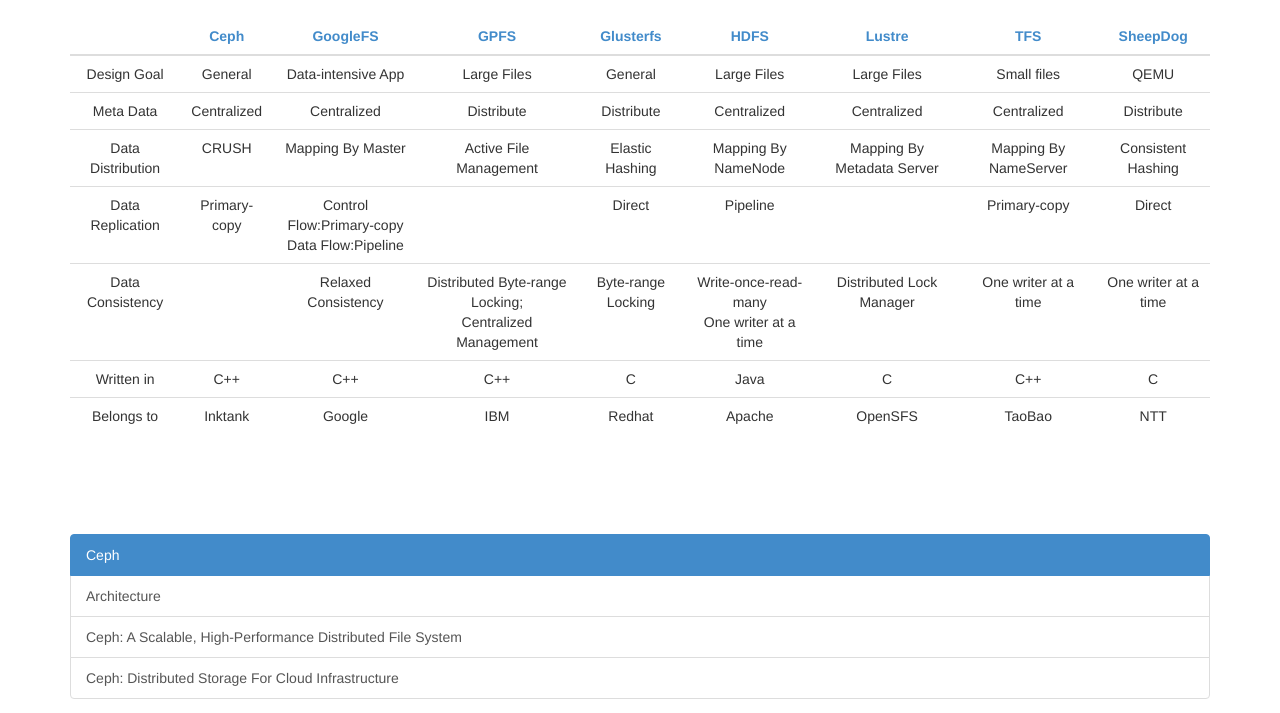
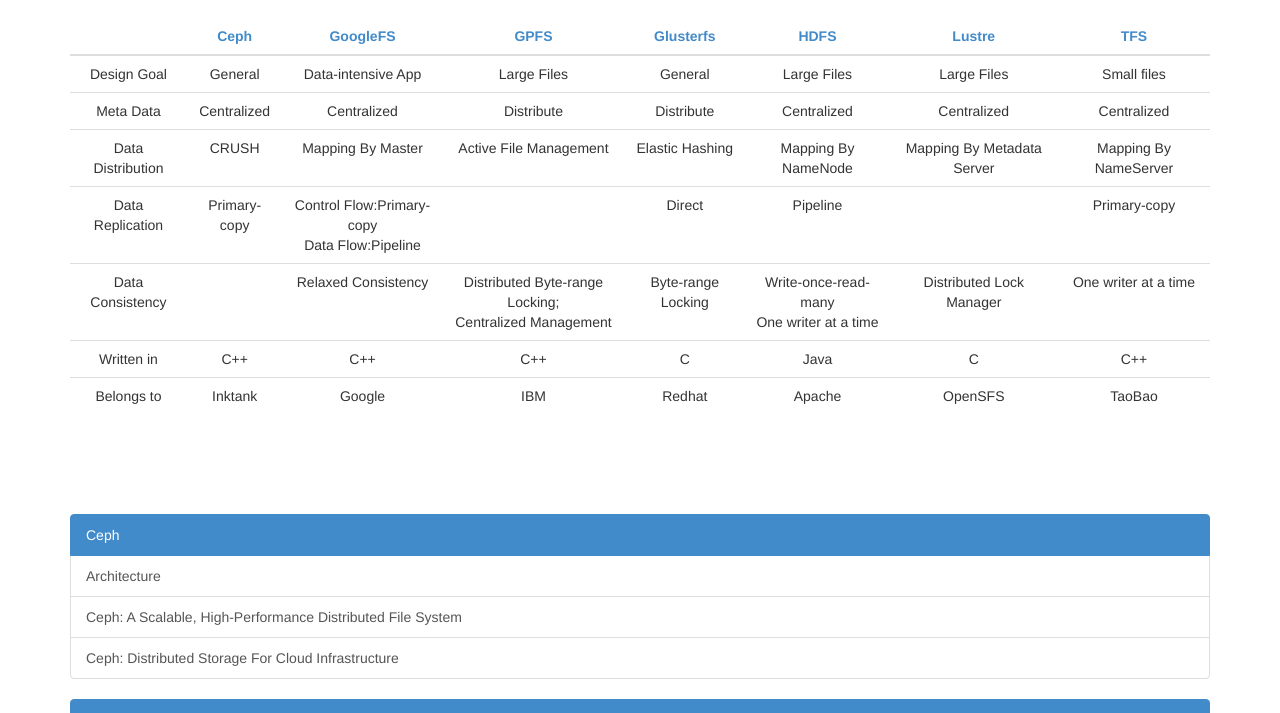
Before and after one commit to JulesWang/cdfs, a plain HTML site: page index.html in a window 1280 px wide. Shown: the part 54-767 px from the top of the page. Drawn offline with Linux system fonts and the light colour scheme.

Commit message:
remove sheepdog as it is storage system not fs

```diff
--- a/index.html
+++ b/index.html
@@ -65,7 +65,6 @@
             <th><a href="#hdfs">HDFS</a></th>
             <th><a href="#lustre">Lustre</a></th>
             <th><a href="#TFS">TFS</a></th>
-            <th><a href="#sheepdog">SheepDog</a></th>
           </tr>
         </thead>
         <tbody>
@@ -78,7 +77,6 @@
             <td>Large Files</td>
             <td>Large Files</td>
             <td>Small files</td>
-            <td>QEMU</td>
           </tr>
           <tr>
             <td>Meta Data</td>
@@ -89,7 +87,6 @@
             <td>Centralized</td>
             <td>Centralized</td>
             <td>Centralized</td>
-            <td>Distribute</td>
           </tr>
           <tr>
             <td>Data Distribution</td>
@@ -100,7 +97,6 @@
             <td>Mapping By NameNode</td>
             <td>Mapping By Metadata Server</td>
             <td>Mapping By NameServer</td>
-            <td>Consistent Hashing</td>
           </tr>
           <tr>
             <td>Data Replication</td>
@@ -111,7 +107,6 @@
             <td>Pipeline</td>
             <td></td>
             <td>Primary-copy</td>
-            <td>Direct</td>
           </tr>
           <tr>
             <td>Data Consistency</td>
@@ -123,7 +118,6 @@
             <td>Write-once-read-many<br>One writer at a time</td>
             <td>Distributed Lock Manager</td>
             <td>One writer at a time</td>
-            <td>One writer at a time</td>
           </tr>
 <!--
           <tr>
@@ -131,7 +125,6 @@
             <td></td>
             <td></td>
             <td>CP</td>
-            <td></td>
             <td></td>
             <td></td>
             <td></td>
@@ -148,7 +141,6 @@
             <td>Java</td>
             <td>C</td>
             <td>C++</td>
-            <td>C</td>
           </tr>
           <tr>
             <td>Belongs to</td>
@@ -159,7 +151,6 @@
             <td>Apache</td>
             <td>OpenSFS</td>
             <td>TaoBao</td>
-            <td>NTT</td>
           </tr>
         </tbody>
       </table>
@@ -199,10 +190,6 @@
         <a href="#" class="list-group-item active">TFS</a>
         <a href="http://code.taobao.org/p/tfs/wiki/intro/" class="list-group-item">Taobao File System</a>
       </div>
-      <div class="list-group" id="sheepdog">
-        <a href="#" class="list-group-item active">SheepDog</a>
-        <a href="http://www.linux-kvm.org/wiki/images/8/8d/2010-forum-sheepdog.pdf" class="list-group-item">Sheepdog: distributed storage system for QEMU</a>
-      </div>
   </body>
 <!--
   <script src="https://code.jquery.com/jquery-1.10.2.min.js"></script>
```
